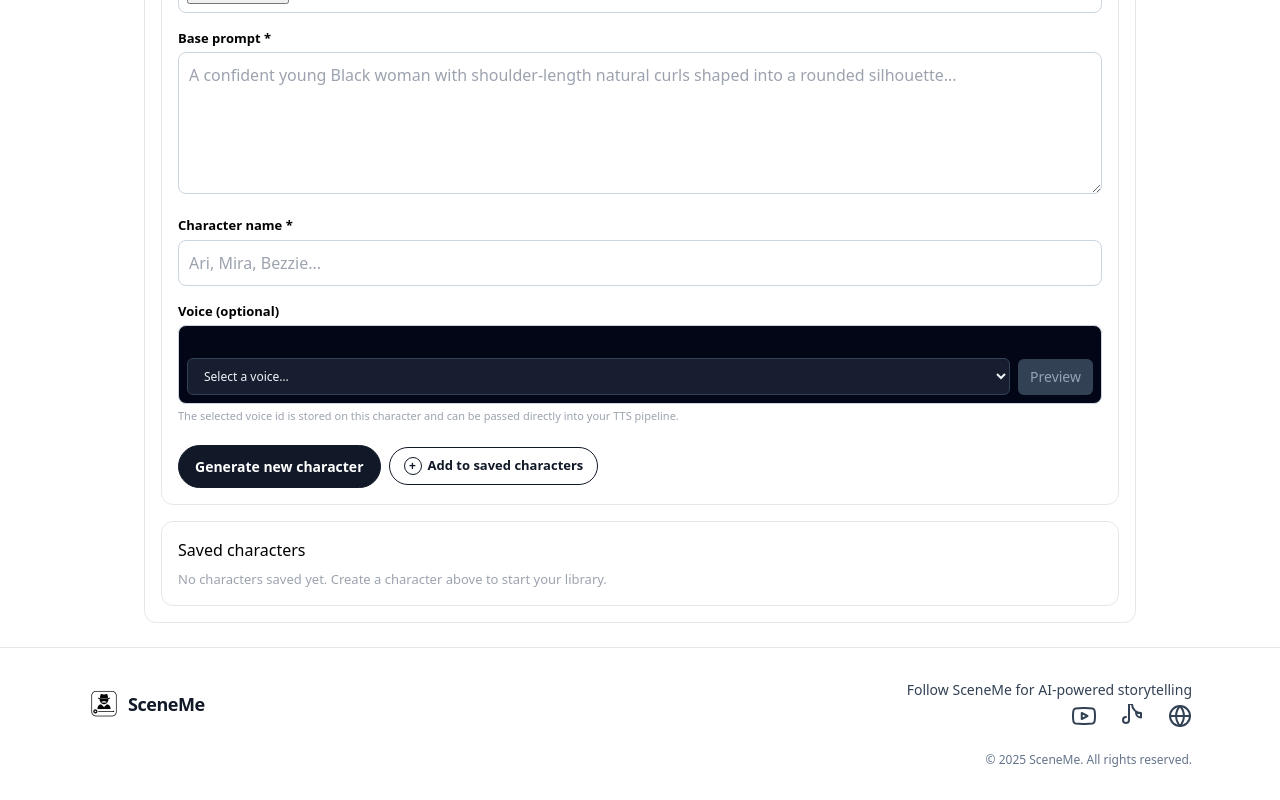
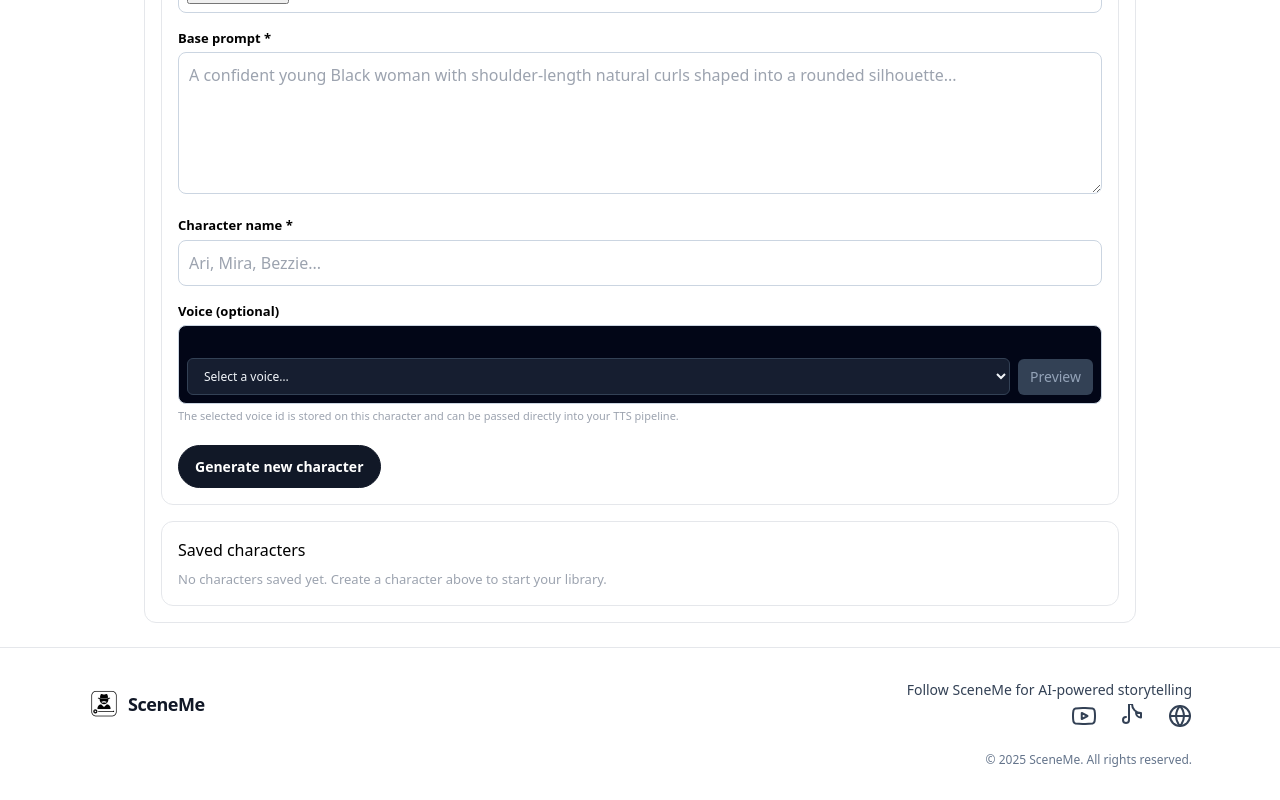
Before and after one commit to JSebree/ai-wizard, a React (Vite) app: page /studios in a window 1280 px wide. Shown: the part 802-1602 px from the top of the page. Built offline with nearby package versions, Linux system fonts and the light colour scheme.

Commit message:
updating character studio style

```diff
--- a/src/studios/CharacterStudioDemo.jsx
+++ b/src/studios/CharacterStudioDemo.jsx
@@ -252,6 +252,41 @@ export default function CharacterStudioDemo() {
                 </p>
               )}
             </div>
+            {previewUrl && (
+              <div
+                style={{
+                  marginTop: 8,
+                  display: "flex",
+                  justifyContent: "flex-end",
+                }}
+              >
+                <button
+                  type="button"
+                  onClick={handleSave}
+                  disabled={!name.trim() || !basePrompt.trim()}
+                  title={
+                    !name.trim()
+                      ? "Enter a character name to add this to your library"
+                      : undefined
+                  }
+                  style={{
+                    padding: "6px 10px",
+                    borderRadius: 999,
+                    border: "1px solid #0F172A",
+                    background: "#0F172A",
+                    color: "#FFFFFF",
+                    fontSize: 12,
+                    display: "inline-flex",
+                    alignItems: "center",
+                    gap: 4,
+                    cursor: "pointer",
+                  }}
+                >
+                  <span style={{ fontSize: 14 }}>＋</span>
+                  <span>Add to saved characters</span>
+                </button>
+              </div>
+            )}
           </div>
 
           {/* Reference image uploader */}
@@ -282,11 +317,6 @@ export default function CharacterStudioDemo() {
             {isUploading && (
               <p style={{ marginTop: 4, fontSize: 12, color: "#6B7280" }}>
                 Uploading reference image…
-              </p>
-            )}
-            {!isUploading && previewUrl && !uploadError && (
-              <p style={{ marginTop: 4, fontSize: 12, color: "#16A34A" }}>
-                Uploaded successfully — preview above.
               </p>
             )}
             {uploadError && (
@@ -412,39 +442,6 @@ export default function CharacterStudioDemo() {
               }}
             >
               Generate new character
-            </button>
-            <button
-              type="button"
-              onClick={handleSave}
-              style={{
-                display: "inline-flex",
-                alignItems: "center",
-                gap: 6,
-                padding: "8px 14px",
-                borderRadius: 999,
-                border: "1px solid #111827",
-                background: "#FFFFFF",
-                color: "#111827",
-                fontWeight: 600,
-                fontSize: 13,
-              }}
-            >
-              <span
-                style={{
-                  display: "inline-flex",
-                  alignItems: "center",
-                  justifyContent: "center",
-                  width: 18,
-                  height: 18,
-                  borderRadius: "999px",
-                  border: "1px solid #111827",
-                  fontSize: 12,
-                  lineHeight: 1,
-                }}
-              >
-                +
-              </span>
-              <span>Add to saved characters</span>
             </button>
           </div>
         </div>
```
